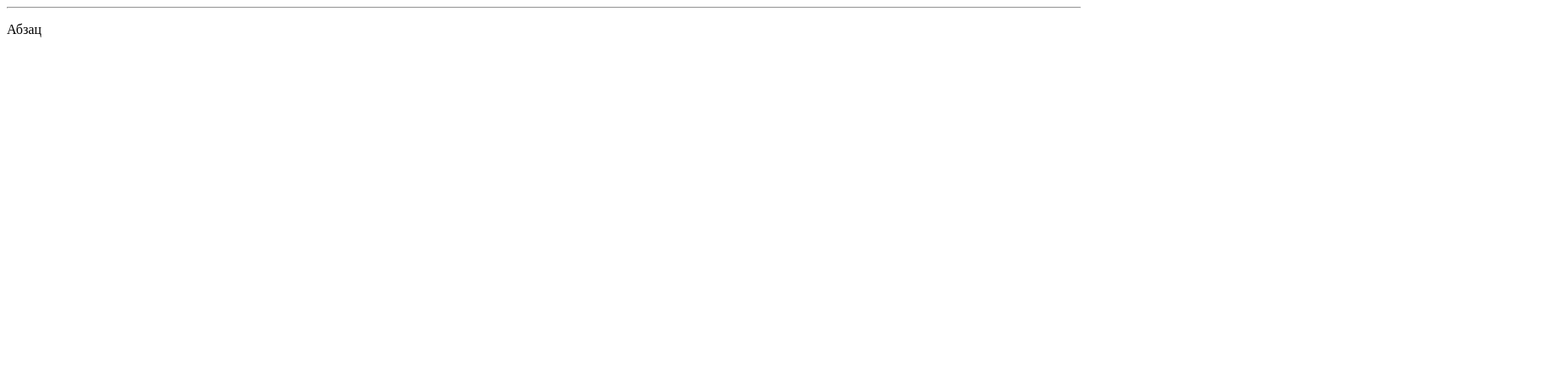
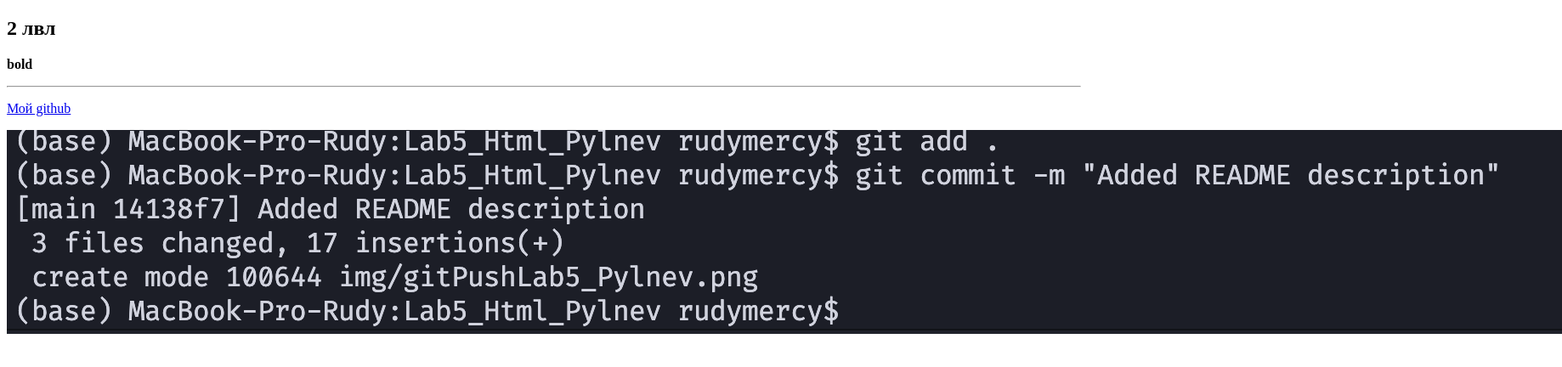
Before and after one commit to RudySource/Lab5_Html_Pylnev, a plain HTML site: page index.html in a window 1280 px wide. Shown: the whole page at 85% size, 1838 px wide, since content can reach past the window. Drawn offline with Linux system fonts and the light colour scheme.

Commit message:
Added basic HTML tags section

```diff
--- a/index.html
+++ b/index.html
@@ -6,8 +6,10 @@
 		<title>Document</title>
 	</head>
 	<body>
+		<h2>2 лвл</h2>
+		<p><strong>bold</strong></p>
 		<hr />
-		<p>Абзац</p>
-		<img src="" />
+		<p><a href="https://github.com">Мой github</a></p>
+		<p><img src="img/readmePushLab5_Pylnev.png" alt="" /></p>
 	</body>
 </html>
```
